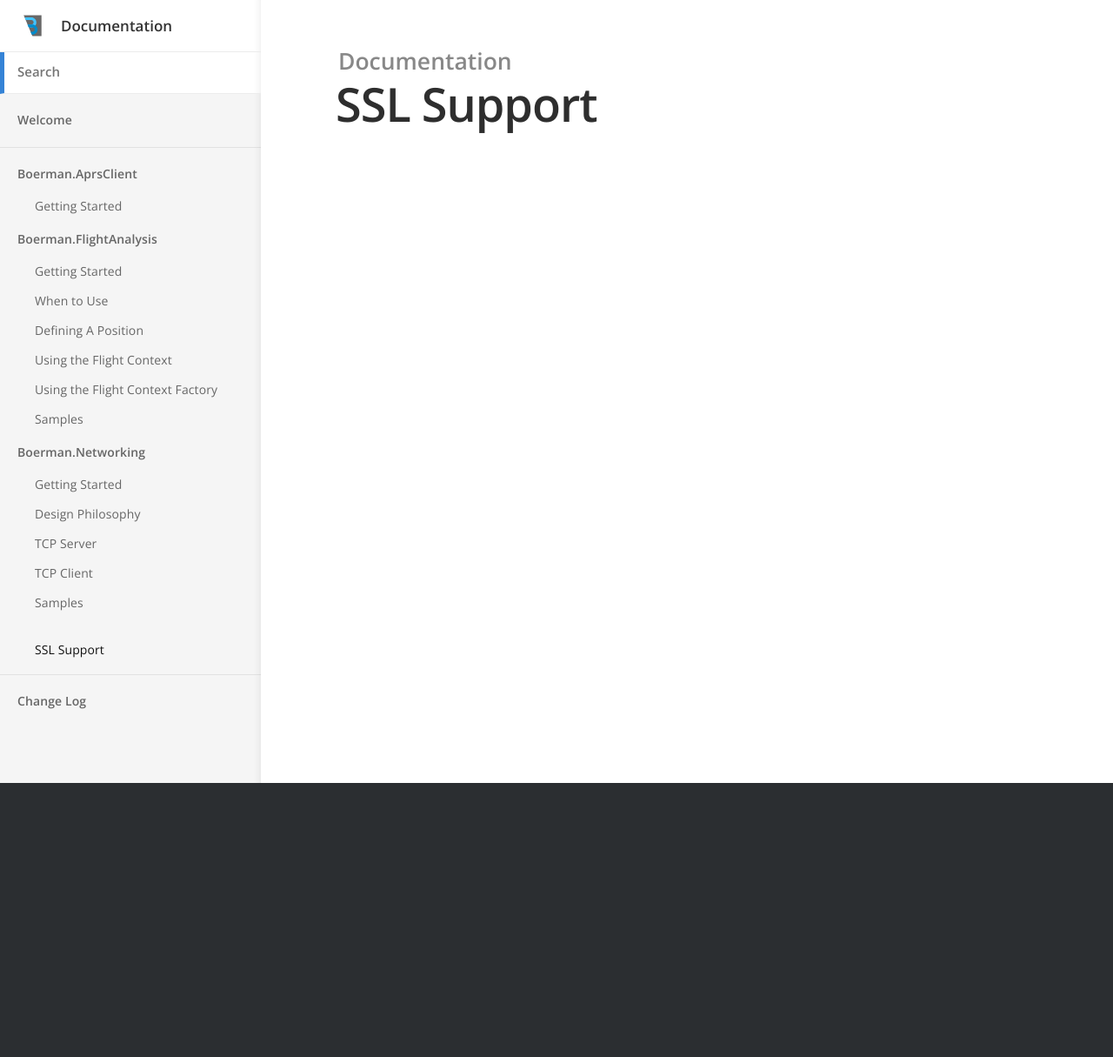
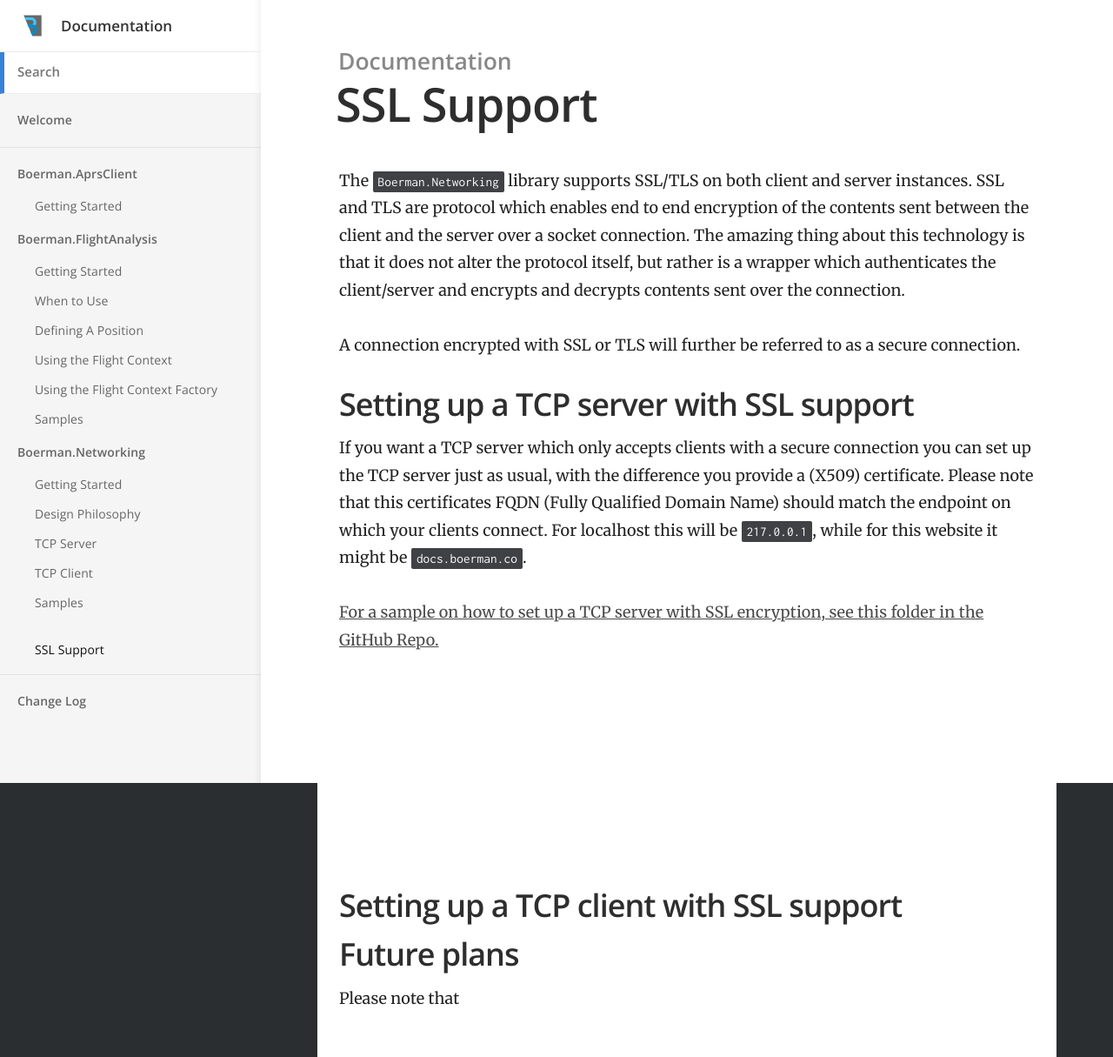
Before and after one commit to Boerman/docs, a Jekyll site: the page built from _docs/Libraries/Networking/ssl-support.md, in a window 1280 px wide. Shown: the whole page at 87% size. Built offline with Jekyll 4.4.1, drawn with Linux system fonts in a browser that asks for light colours; before the commit the page ends 900 px from its top, so only the background shows below that.

Commit message:
Updated '_docs/Libraries/Networking/ssl-support.md' via CloudCannon

```diff
--- a/_docs/Libraries/Networking/ssl-support.md
+++ b/_docs/Libraries/Networking/ssl-support.md
@@ -3,3 +3,27 @@ title: SSL Support
 category:
 order: 1
 ---
+
+The `Boerman.Networking` library supports SSL/TLS on both client and server instances. SSL and TLS are protocol which enables end to end encryption of the contents sent between the client and the server over a socket connection. The amazing thing about this technology is that it does not alter the protocol itself, but rather is a wrapper which authenticates the client/server and encrypts and decrypts contents sent over the connection.
+
+A connection encrypted with SSL or TLS will further be referred to as a secure connection.
+
+## Setting up a TCP server with SSL support
+
+If you want a TCP server which only accepts clients with a secure connection you can set up the TCP server just as usual, with the difference you provide a (X509) certificate. Please note that this certificates FQDN (Fully Qualified Domain Name) should match the endpoint on which your clients connect. For localhost this will be `217.0.0.1`, while for this website it might be `docs.boerman.co`.
+
+[For a sample on how to set up a TCP server with SSL encryption, see this folder in the GitHub Repo.](https://github.com/Boerman/Boerman.Networking/tree/master/TcpServerWithSSL)
+
+&nbsp;
+
+&nbsp;
+
+## &nbsp;
+
+## &nbsp;
+
+## Setting up a TCP client with SSL support
+
+## Future plans
+
+Please note that
```
